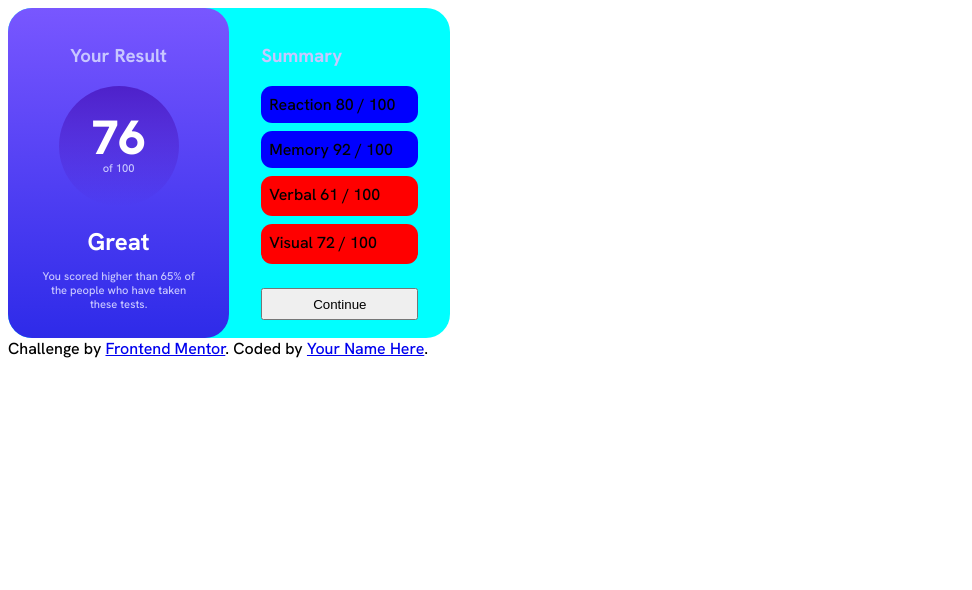
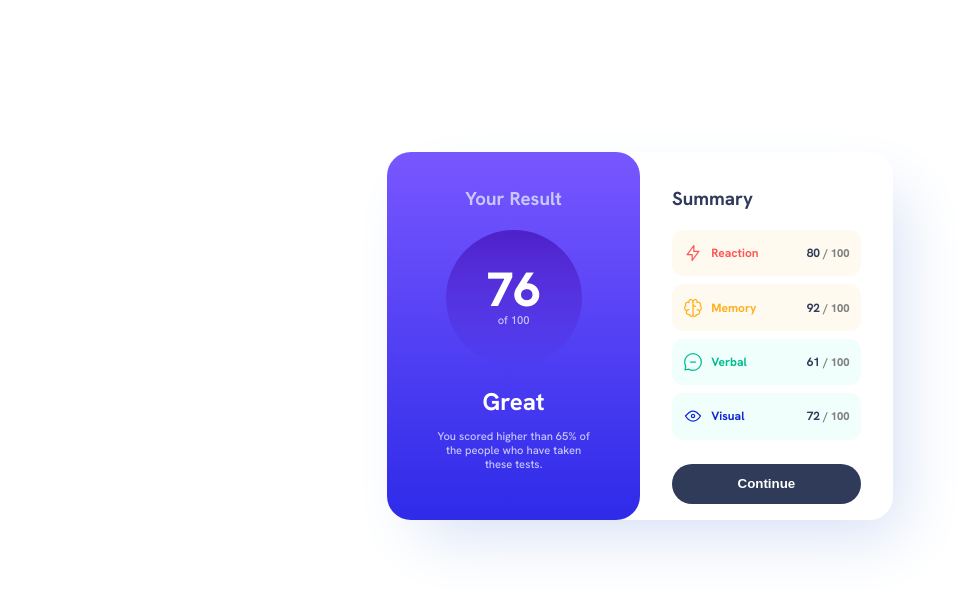
Before and after one commit to sea-cell0/frontendmentor-challenges, a plain HTML site: page results-summary-component-main/index.html in a window 1280 px wide. Shown: the whole page, without its empty margins (0-972 px from the left). Drawn offline with Linux system fonts and the light colour scheme.

Commit message:
Versao desktop completa

```diff
--- a/results-summary-component-main/css.css
+++ b/results-summary-component-main/css.css
@@ -4,10 +4,13 @@ body {
 
 }
 
-#super {
-    height: 100%;
-    width: 100%;
+
+#summary h3 {
+
+    color: hsl(224, 30%, 27%);
+
 }
+
 h3 {
     color: hsl(241, 100%, 89%);
 }
@@ -21,20 +24,66 @@ span {
     font-weight: 800;
 }
 
-p {
+#result p {
     font-size: 0.7rem;
     margin-top: -0.5rem;
     color: hsl(241, 100%, 89%)
+}
+
+
+img {
+    vertical-align: middle;
+    margin-right: 0.5rem;
+}
+
+
+.yellow p {
+    font-size: 0.75rem;
+    color: hsl(224, 30%, 27%);
+}
+
+.white p {
+    font-size: 0.75rem;
+    color: hsl(224, 30%, 27%);
+}
+
+#reaction p{
+    color: hsl(0, 100%, 67%);
+
+}
+
+#memory p{
+    color: hsla(39, 100%, 56%);
+}
+
+#verbal p{
+    color: hsl(166, 100%, 37%);
+}
+
+#visual p{
+    color: hsl(234, 85%, 45%)
+}
+
+#reaction, #memory, #verbal, #visual {
+    display: flex;
+
+}
+
+p span {
+    font-size: 0.7rem;
+    color: gray
 }
 
 #container {
     display: flex;
     position: relative;
     flex-direction: row;
-    width: 35%;
+    width: 40%;
     height: 50%;
-    background-color: aqua;
+    margin: auto;
+    margin-top: 12%;
     border-radius: 1.5rem;
+    box-shadow: 20px 27px 64px -12px hsl(221, 60%, 90%);
 
 }
 
@@ -54,30 +103,45 @@ p {
     display: flex;
     flex-direction: column;
     padding: 1rem 2rem;
+    background-color: white;
+    border-radius: 1.5rem;
+    justify-content: space-evenly;
+
 
 }
 
 .white {
-    padding: 0.5rem;
+
+    background-color: hsl(166, 100%, 97%);
+
+}
+
+.white , .yellow {
+
+    display: flex;
+    flex-direction: row;
+    font-weight: 700;
+    padding: 0.2rem 0.7rem;
     margin-bottom: 0.5rem;
     border-radius: 0.7rem;
-    background-color: red;
-    height: 1.5rem;
+    justify-content: space-between;
 }
 
 .yellow {
-    padding: 0.5rem;
-    margin-bottom: 0.5rem;
-    border-radius: 0.7rem;
-    background-color: blue;
-    max-height: fit-content;
-    height: 1.5rem;
+
+    background-color: hsl(39, 100%, 97%);
+
 }
 
 button {
 
-    height: 2rem;
+    height: 2.5rem;
     margin-top: 1rem;
+    background-color: hsl(224, 30%, 27%);
+    border-radius: 5rem;
+    border: 0;
+    color: white;
+    font-weight: 800;
 
 }
 
@@ -85,13 +149,17 @@ button {
 
     background: linear-gradient(hsla(256, 72%, 46%, 1), hsla(241, 72%, 46%, 0));
     border-radius: 5rem ;
-    width: 7.5rem;
-    height: 7.5rem;
+    width: 8.5rem;
+    height: 8.5rem;
     display: flex;
     flex-direction: column;
     align-items: center;
     justify-content: center;
 
+}
+
+button:active {
+    background: linear-gradient(hsl(252, 100%, 67%), hsl(241, 81%, 54%));
 }
 
 .attribuition {
--- a/results-summary-component-main/index.html
+++ b/results-summary-component-main/index.html
@@ -39,23 +39,41 @@
   <h3>Summary</h3>
 
   <div class="yellow">
-    Reaction
-    80 / 100
+    <div id="reaction">
+      <img src="assets/images/icon-reaction.svg">
+      <p>  Reaction </p>
+
+    </div>
+
+    <p>80 <span>/ 100</span></p>
+
   </div>
 
   <div class="yellow">
-    Memory
-    92 / 100
+    <div  id="memory">
+      <img src="assets/images/icon-memory.svg">
+      <p>  Memory </p>
+
+    </div>
+
+    <p>92 <span>/ 100</span></p>
+
   </div>
 
   <div class="white">
-    Verbal
-    61 / 100
+    <div id="verbal">
+      <img src="assets/images/icon-verbal.svg">
+      <p>  Verbal </p>
+    </div>
+    <p>61 <span>/ 100</span></p>
   </div>
 
   <div class="white">
-    Visual
-    72 / 100
+    <div id="visual">
+      <img src="assets/images/icon-visual.svg">
+      <p>  Visual </p>
+    </div>
+    <p>72 <span>/ 100</span></p>
   </div>
 
   <button>Continue</button>
@@ -64,9 +82,9 @@
 </div>
 
 
-  <div class="attribution">
+ <!-- <div class="attribution">
     Challenge by <a href="https://www.frontendmentor.io?ref=challenge" target="_blank">Frontend Mentor</a>.
-    Coded by <a href="#">Your Name Here</a>.
+    Coded by <a href="#">Your Name Here</a>. -->
   </div>
 </body>
 </html>
```
Also changed, not shown: 1 other file.
